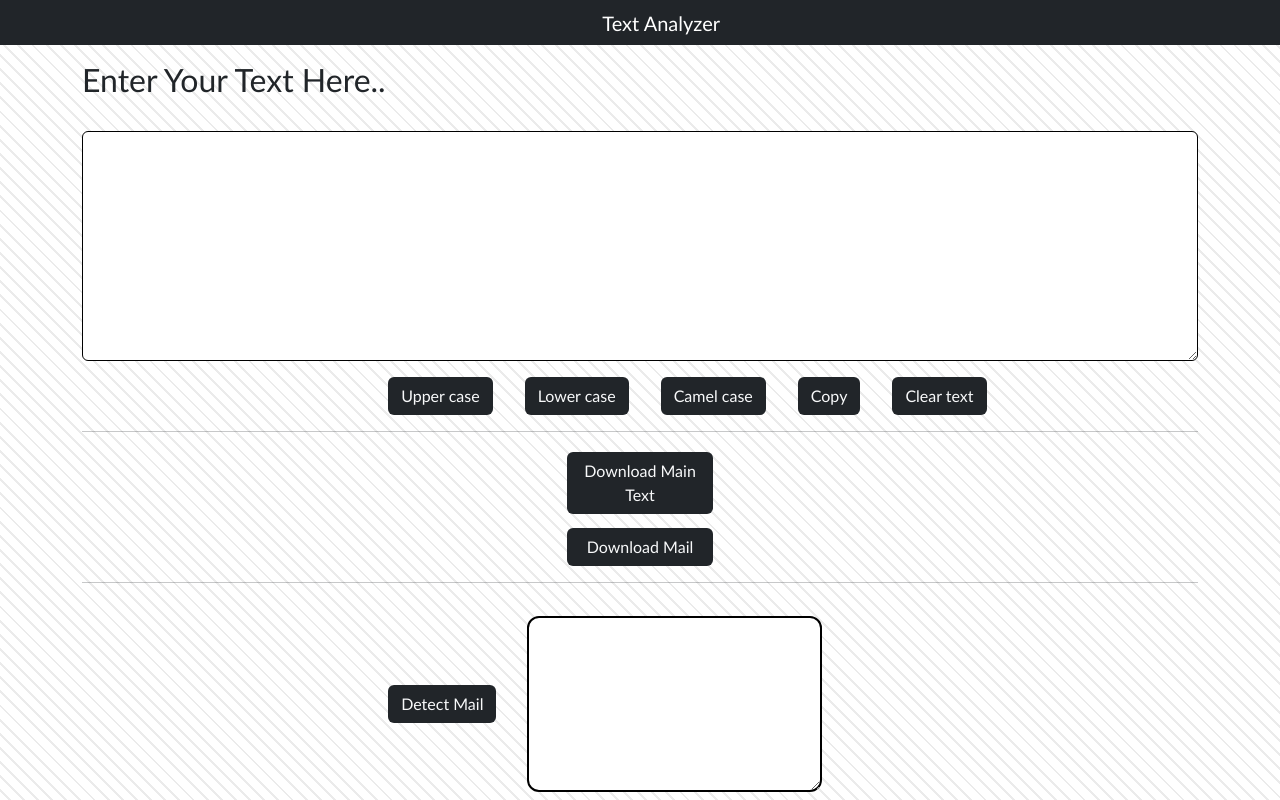
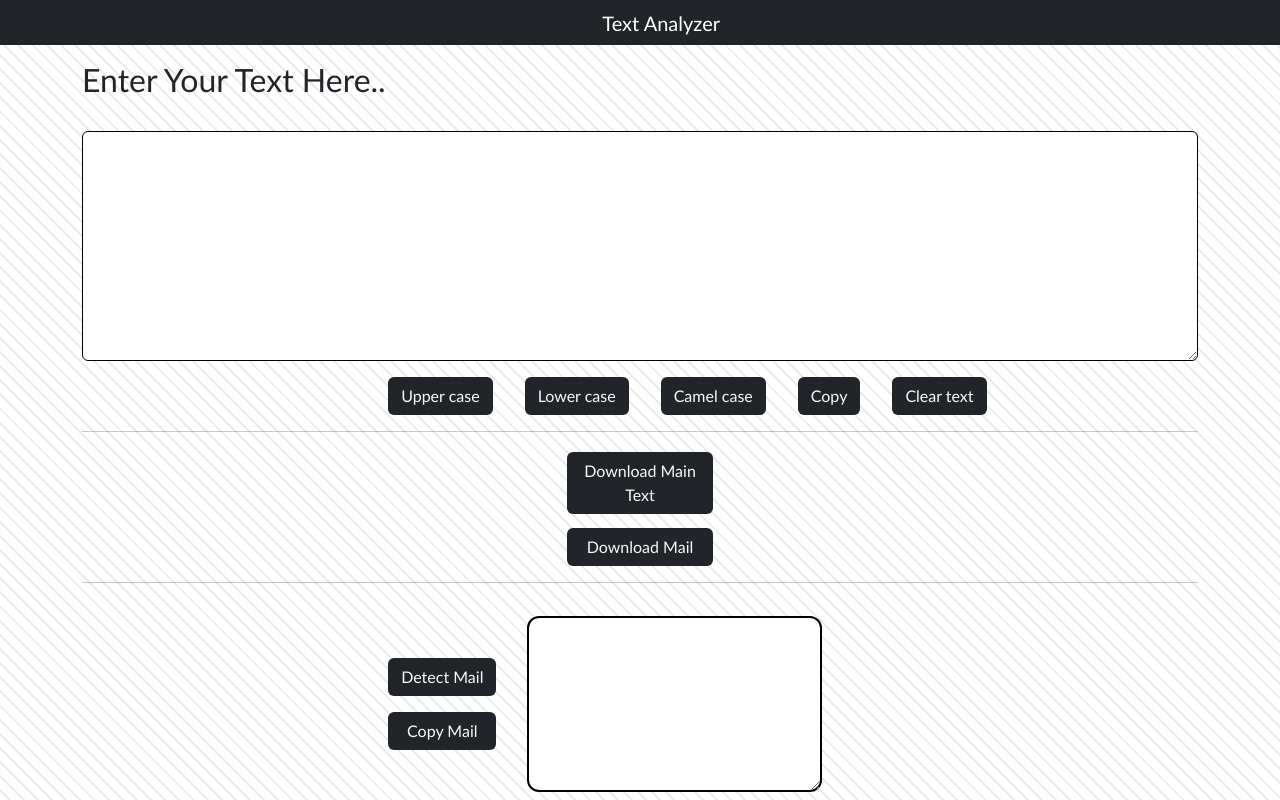
Before and after one commit to Tejas-07-iiit/Text-Analyzer, a React (Create React App) app: page / in a window 1280 px wide. Shown: the top 800 px of the page. Built offline with nearby package versions, Linux system fonts and the light colour scheme.

Commit message:
copy button in mail

```diff
--- a/src/App.css
+++ b/src/App.css
@@ -89,6 +89,11 @@
   align-items: center;
 }
 
+.mail .copy_detect {
+  display: flex;
+  flex-direction: column;
+}
+
 .mail button {
   height: 3%;
 }
@@ -121,3 +126,15 @@
     transparent 10px
   );
 }
+
+.center button:hover {
+  box-shadow: 0px 0px 1.7px 3px #212529;
+}
+
+.download button:hover {
+  box-shadow: 0px 0px 1.7px 3px #212529;
+}
+
+.mail .copy_detect button:hover {
+  box-shadow: 0px 0px 1.7px 3px #212529;
+}
--- a/src/Components/Analyzer.js
+++ b/src/Components/Analyzer.js
@@ -7,13 +7,12 @@
     const [Mail , setMail] = useState("");
 
     const [text , setText] = useState(" ");
+    let mail_array= text.match(/[a-zA-Z0-9]+\w+@[a-zA-Z0-9]+\.+[a-zA-Z0-9]+/g );
     var i = 0;
 
     const Pdf_text = () => {
         // let topmargin = 10 ;
         // let bottommargin = 10 ;
-
-
 
         let newPdf = new jsPDF()
 
@@ -56,7 +55,7 @@
         console.log(text)
     }
 
-     const Pdf_mail = () => {
+    const Pdf_mail = () => {
         // let topmargin = 10 ;
         // let bottommargin = 10 ;
 
@@ -94,7 +93,6 @@
     }
 
     const mailDetector = () => {
-        let mail_array= text.match(/[a-zA-Z0-9]+\w+@[a-zA-Z0-9]+\.+[a-zA-Z0-9]+/g );
         if(mail_array) {
             let main_mail = mail_array.join('\n')
             setMail(main_mail)
@@ -149,9 +147,16 @@
         setText(text1)
     }
 
-    const Clipboardcopy = () => {
+    const Clipboardcopy_text = () => {
         navigator.clipboard.writeText(text)
-        props.showalert("Copied To clipboard")
+        props.showalert("Text Copied To clipboard")
+    }
+
+    const Clipboardcopy_mail = () => {
+        navigator.clipboard.writeText(mail_array)
+        if(mail_array) {
+            props.showalert("Mail Copied To clipboard")
+        }
     }
 
     return (
@@ -168,7 +173,7 @@
             <button type="button" onClick={changetoupper} className="btn bg-dark text-light mt-3 mx-3 text">Upper case</button>
             <button type="button" onClick={changetolower} className="btn bg-dark text-light mt-3 mx-3 text">Lower case</button>
             <button type="button" onClick={convertToCamel} className="btn bg-dark text-light mt-3 mx-3 text">Camel case</button>
-            <button type="button" onClick={Clipboardcopy} className="btn bg-dark text-light mt-3 mx-3 text">Copy</button>
+            <button type="button" onClick={Clipboardcopy_text} className="btn bg-dark text-light mt-3 mx-3 text">Copy</button>
             <button type="button" onClick={cleartext} className="btn bg-dark text-light mt-3 mx-3 text">Clear text</button>
         </div>
         <hr></hr>
@@ -178,12 +183,13 @@
         </div>
 
         <hr></hr>
-
         <div className="mail">
+        <div className="copy_detect">
             <button type="button" onClick={mailDetector} className="btn bg-dark text-light mt-3 mx-3 text">Detect Mail</button>
+            <button type="button" onClick={Clipboardcopy_mail} className="btn bg-dark text-light mt-3 mx-3 text">Copy Mail</button>
+        </div>
             <textarea value={Mail} readOnly onChange={setmail_1} rows="7" className="text_mail"></textarea>
         </div>
-
     </div>
 
     <hr></hr>
```
